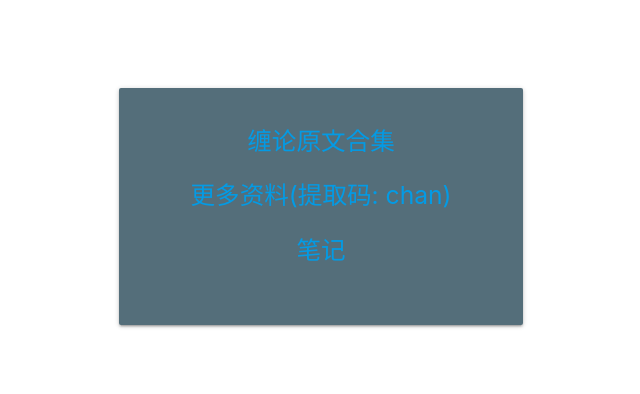
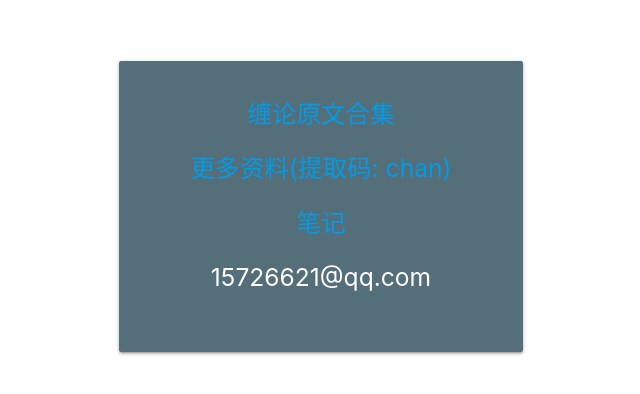
Before and after one commit to cuanpub/chan, a plain HTML site: page index.html in a window 1280 px wide. Shown: the part 150-544 px from the top of the page, without its empty margins (319-959 px from the left). Drawn offline with Linux system fonts and the light colour scheme.

Commit message:
add email

```diff
--- a/index.html
+++ b/index.html
@@ -26,6 +26,7 @@
           <a href="https://nobody0428.github.io/chan/">缠论原文合集</a><br><br>
           <a href="https://pan.baidu.com/s/1AqpaRkb-NQ1OL8SDclkWdQ?pwd=chan">更多资料(提取码: chan)</a><br><br>
           <a href="https://gitee.com/strong3000/chan-memo">笔记</a><br><br>
+          <span href="https://gitee.com/strong3000/chan-memo">15726621@qq.com</span><br><br>
 
 
           </h5></span>
```
